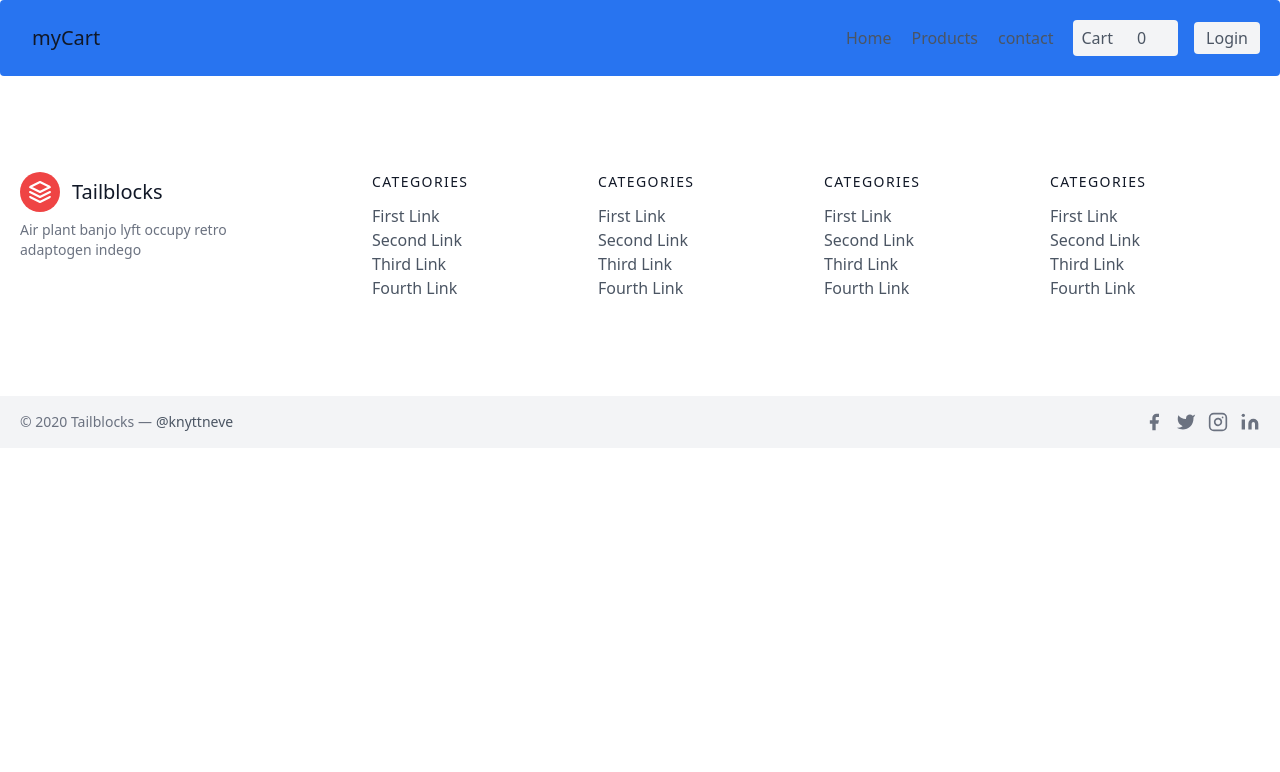
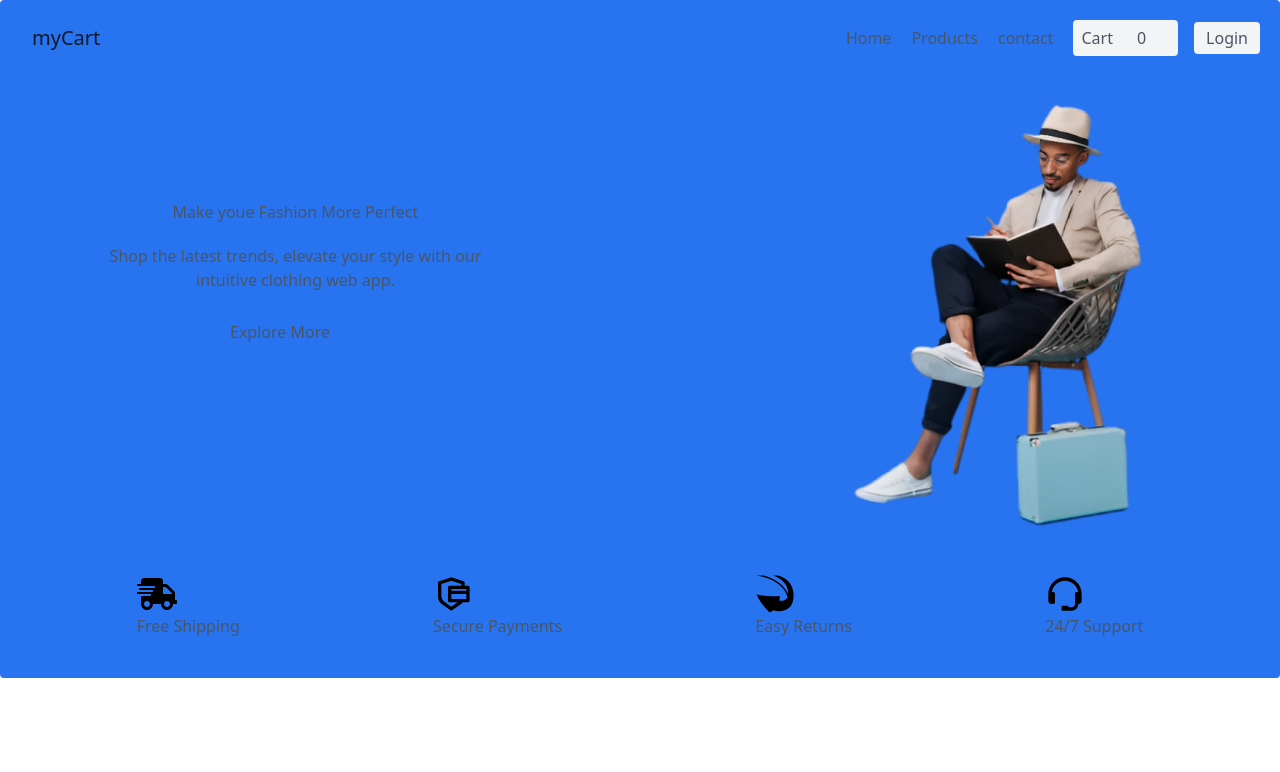
Before and after one commit to pravinthube9403/E-Commerce-Project, a React (Vite) app: page / in a window 1280 px wide. Shown: the top 772 px of the page. Built offline with nearby package versions, Linux system fonts and the light colour scheme; no server answers.

Commit message:
Update Header.jsx

```diff
--- a/src/components/Header.jsx
+++ b/src/components/Header.jsx
@@ -1,6 +1,7 @@
 import React from 'react'
 import { Link } from 'react-router-dom'
 import { useSelector } from 'react-redux'
+import Home from '../Pages/Home'
 const Header = () =>
 {
   const cart = useSelector((state) => state.products.cart)
@@ -41,6 +42,7 @@ const Header = () =>
 				</Link>
 				</div>
 			</div>
+			<Home />
 		</header>
 	)
 }
```
